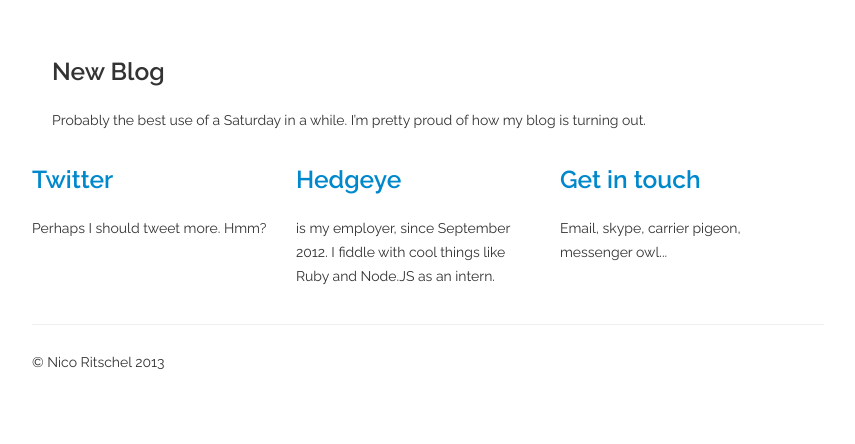
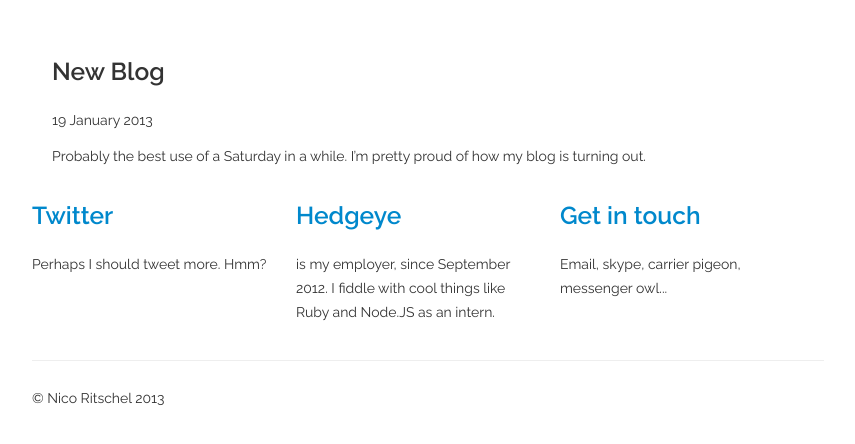
Before and after one commit to nicosuave/nicosuave.github.io, a Jekyll site: the page built from _posts/2013-01-19-New-Blog.md, in a window 1280 px wide, cut to the strip 218-662 px from the top of the page. Shown: the whole strip, without its empty margins (202-1057 px from the left). Built offline with Jekyll 4.4.1, drawn with Linux system fonts in a browser that asks for light colours; nearby versions of some CDN libraries; Markdown is read by kramdown in place of the engine named in the settings; comment, search, counter and statistics services are not loaded.

Commit message:
Reformatted dates

```diff
--- a/_layouts/post.html
+++ b/_layouts/post.html
@@ -2,6 +2,9 @@
 layout: default
 ---
 <h3>{{ page.title }}</h3>
+<p class="author">
+  <span class="date">{{page.date | date_to_long_string}}</span>
+</p>
 {{ content }}
 <div id="disqus_thread"></div>
 <script type="text/javascript">
--- a/index.html
+++ b/index.html
@@ -7,7 +7,7 @@ title: Nico Ritschel
    <!-- here add you post markup -->
    <h3><a href="{{ post.url }}">{{ post.title }}</a></h3>
    <p class="author">
-    <span class="date">{{post.date}}</span>
+    <span class="date">{{post.date | date_to_long_string}}</span>
   </p>
   <div class="content">
     {{ post.content }}
```
